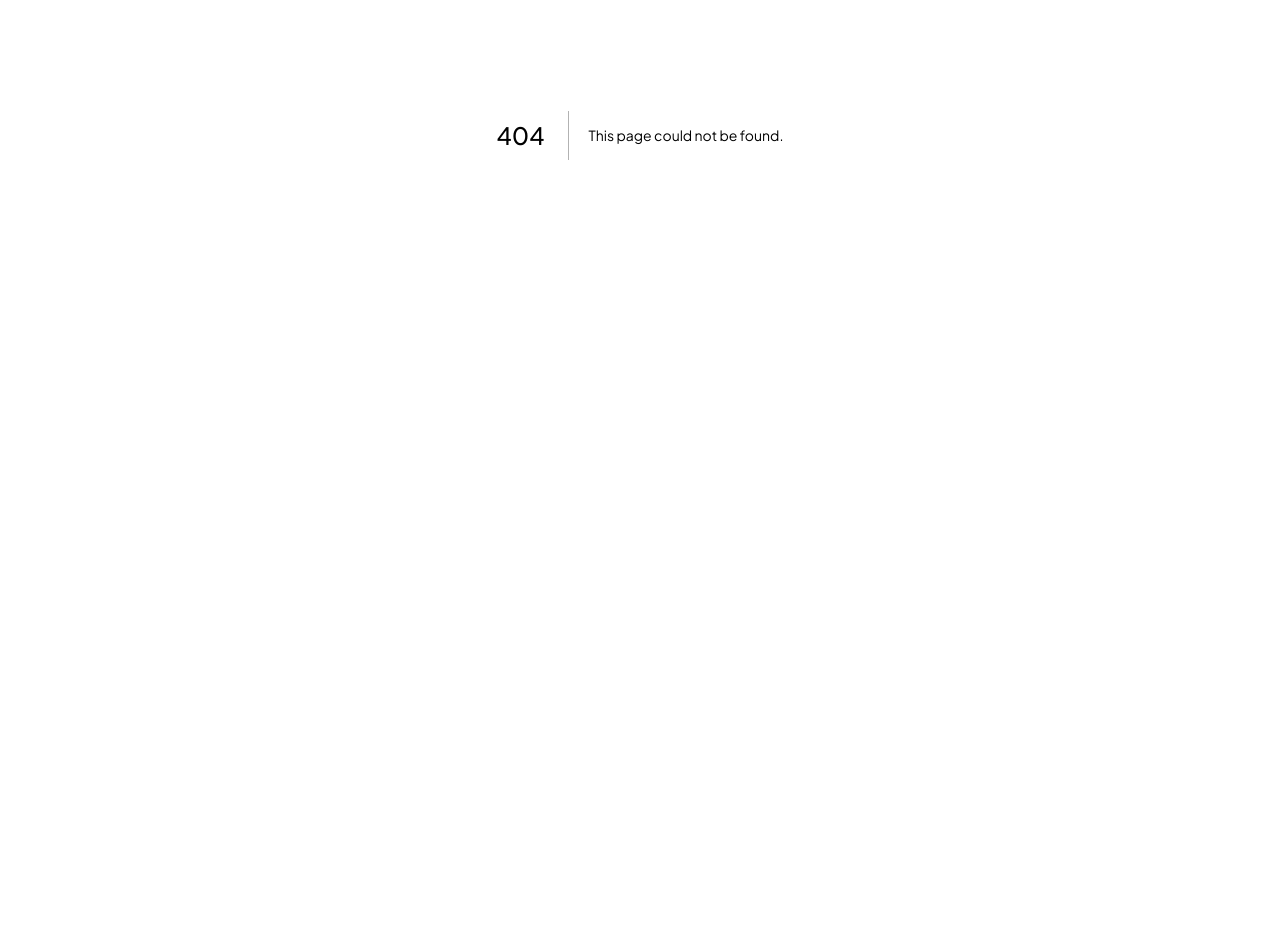
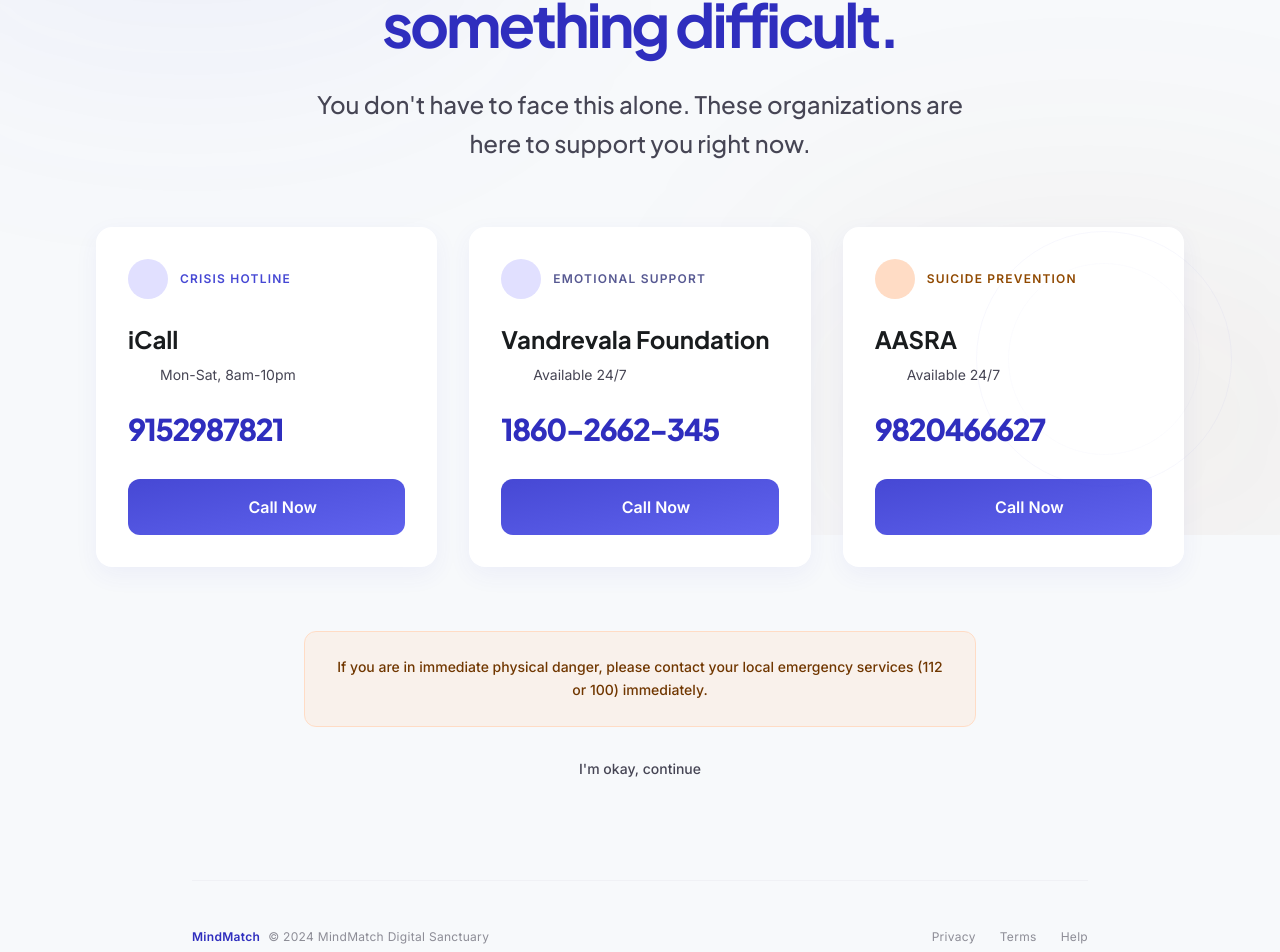
Before and after one commit to Pakunin/cognitive-bias-system, a Next.js app in the folder frontend/: page /crisis in a window 1280 px wide. Before the commit this address had no page. Shown: the part 265-1217 px from the top of the page. Before the commit the page ends 800 px from the top, so only its background shows below. Built offline with nearby package versions, Linux system fonts and the light colour scheme.

Commit message:
updated helpline numbers

```diff
--- /dev/null
+++ b/frontend/app/crisis/page.tsx
@@ -0,0 +1,88 @@
+'use client';
+import Link from 'next/link';
+
+const hotlines = [
+  { bg: '#e1e0ff', color: '#4648d4', badge: 'Crisis Hotline', badgeColor: '#4648d4', name: 'iCall', hours: 'Mon-Sat, 8am-10pm', hoursIcon: 'schedule', phone: '9152987821', displayPhone: '9152987821' },
+  { bg: '#e1e0ff', color: '#575992', badge: 'Emotional Support', badgeColor: '#575992', name: 'Vandrevala Foundation', hours: 'Available 24/7', hoursIcon: 'history', phone: '18602662345', displayPhone: '1860-2662-345' },
+  { bg: '#ffdcc5', color: '#904900', badge: 'Suicide Prevention', badgeColor: '#904900', name: 'AASRA', hours: 'Available 24/7', hoursIcon: 'verified', phone: '9820466627', displayPhone: '9820466627' },
+];
+
+export default function CrisisPage() {
+  return (
+    <div className="bg-[#f7f9fb] text-[#191c1e] selection:bg-[#e1e0ff] selection:text-[#07006c]">
+      <div className="fixed inset-0 z-0 overflow-hidden pointer-events-none">
+        <div className="absolute top-[-10%] left-[-10%] w-[50%] h-[50%] rounded-full bg-[#4648d4]/5 blur-[120px]" />
+        <div className="absolute bottom-[-10%] right-[-10%] w-[50%] h-[50%] rounded-full bg-[#904900]/5 blur-[120px]" />
+      </div>
+      <div className="relative min-h-screen flex flex-col items-center justify-center p-6 md:p-12 lg:p-24 z-10">
+        <header className="w-full max-w-4xl text-center mb-16">
+          <div className="inline-flex items-center justify-center p-3 mb-8 bg-[#ffdcc5] rounded-full">
+            <span className="material-symbols-outlined text-[#703700] text-3xl">favorite</span>
+          </div>
+          <h1 className="font-headline font-bold text-4xl md:text-5xl lg:text-6xl text-[#2f2ebe] tracking-tighter leading-tight mb-6">
+            It sounds like you&apos;re going through something difficult.
+          </h1>
+          <p className="font-headline text-xl md:text-2xl text-[#464554] font-medium leading-relaxed max-w-2xl mx-auto">
+            You don&apos;t have to face this alone. These organizations are here to support you right now.
+          </p>
+        </header>
+
+        <main className="w-full max-w-6xl">
+          <div className="grid grid-cols-1 md:grid-cols-3 gap-8 mb-16">
+            {hotlines.map(({ bg, color, badge, badgeColor, name, hours, hoursIcon, phone, displayPhone }) => (
+              <article key={name} className="bg-white rounded-2xl p-8 shadow-[0_8px_24px_rgba(70,72,212,0.06)] flex flex-col justify-between transition-all hover:-translate-y-1">
+                <div>
+                  <div className="flex items-center gap-3 mb-6">
+                    <div className="w-10 h-10 rounded-full flex items-center justify-center" style={{ background: bg }}>
+                      <span className="material-symbols-outlined" style={{ color }}>support_agent</span>
+                    </div>
+                    <span className="text-xs font-bold uppercase tracking-widest" style={{ color: badgeColor }}>{badge}</span>
+                  </div>
+                  <h2 className="font-headline text-2xl font-bold text-[#191c1e] mb-2">{name}</h2>
+                  <p className="text-[#464554] mb-6 text-sm flex items-center gap-2">
+                    <span className="material-symbols-outlined text-[18px]">{hoursIcon}</span>
+                    {hours}
+                  </p>
+                  <div className="text-3xl font-headline font-extrabold text-[#2f2ebe] mb-8 tracking-tighter">{displayPhone}</div>
+                </div>
+                <a href={`tel:${phone}`} className="w-full flex items-center justify-center gap-2 bg-gradient-to-br from-[#4648d4] to-[#6063ee] text-white py-4 rounded-xl font-bold transition-all hover:shadow-lg active:scale-95">
+                  <span className="material-symbols-outlined" style={{ fontVariationSettings: "'FILL' 1" }}>call</span>
+                  Call Now
+                </a>
+              </article>
+            ))}
+          </div>
+
+          <div className="flex flex-col items-center gap-8">
+            <div className="bg-[#ffdcc5]/30 border border-[#ffdcc5] rounded-xl p-6 max-w-2xl text-center">
+              <p className="text-[#703700] font-medium text-sm leading-relaxed">
+                If you are in immediate physical danger, please contact your local emergency services (112 or 100) immediately.
+              </p>
+            </div>
+            <Link href="/dashboard" className="text-[#464554] font-medium border-b border-transparent hover:border-[#464554] hover:text-[#191c1e] transition-all pb-1 text-sm">
+              I&apos;m okay, continue
+            </Link>
+          </div>
+        </main>
+
+        <footer className="mt-24 w-full max-w-4xl border-t border-[#c7c4d7]/15 pt-12 flex flex-col md:flex-row justify-between items-center gap-4 text-xs tracking-wide text-[#464554]/60">
+          <div className="flex items-center gap-2">
+            <span className="font-bold text-[#2f2ebe]">MindMatch</span>
+            <span>© 2024 MindMatch Digital Sanctuary</span>
+          </div>
+          <div className="flex gap-6">
+            {['Privacy', 'Terms', 'Help'].map(l => (
+              <Link key={l} href="#" className="hover:text-[#4648d4] transition-colors">{l}</Link>
+            ))}
+          </div>
+        </footer>
+      </div>
+
+      <div className="fixed bottom-12 right-12 z-50 pointer-events-none opacity-20 hidden lg:block">
+        <div className="w-64 h-64 rounded-full border border-[#4648d4]/20 flex items-center justify-center animate-pulse">
+          <div className="w-48 h-48 rounded-full border border-[#4648d4]/10" />
+        </div>
+      </div>
+    </div>
+  );
+}
```
